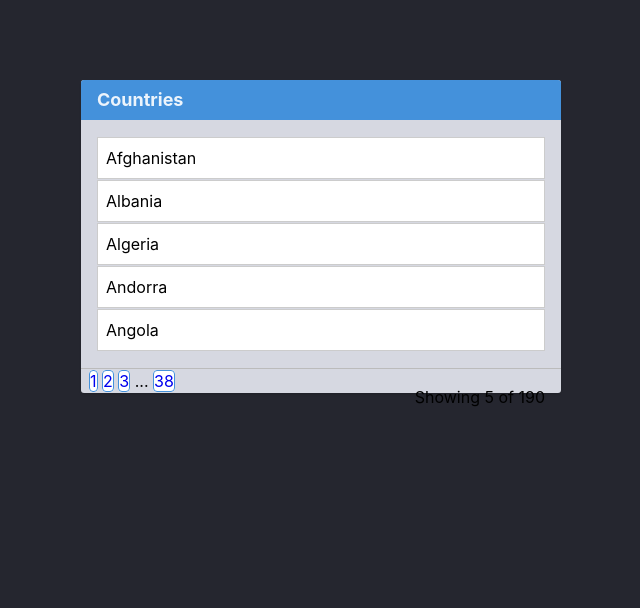
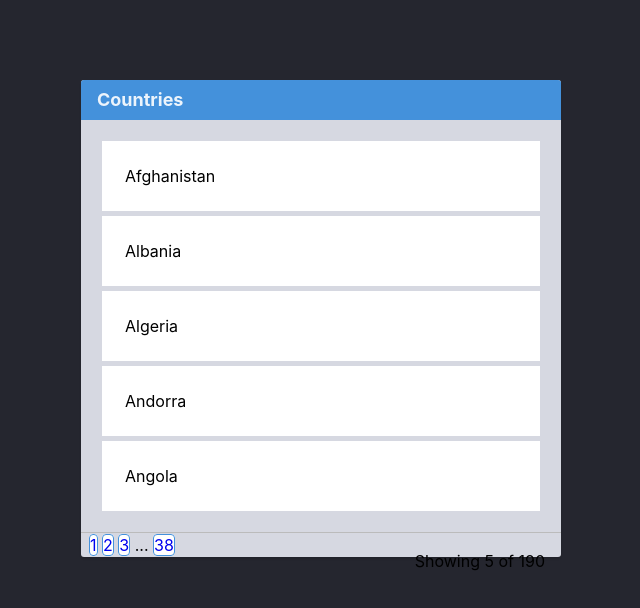
Before and after one commit to Hadi-git7/HTML-CSS-Git, a website: page week-1/7-css-box/index.html in a window 1280 px wide. Shown: the whole page, without its empty margins (319-959 px from the left). Drawn offline with Linux system fonts and the light colour scheme.

Commit message:
Completed 7-css-box exercise

```diff
--- a/week-1/7-css-box/styles.css
+++ b/week-1/7-css-box/styles.css
@@ -4,3 +4,7 @@
   border-radius: 4px;
   background: #fff;
 }
+.country {
+  border: 15px solid white;
+  margin: 5px;
+}
```
